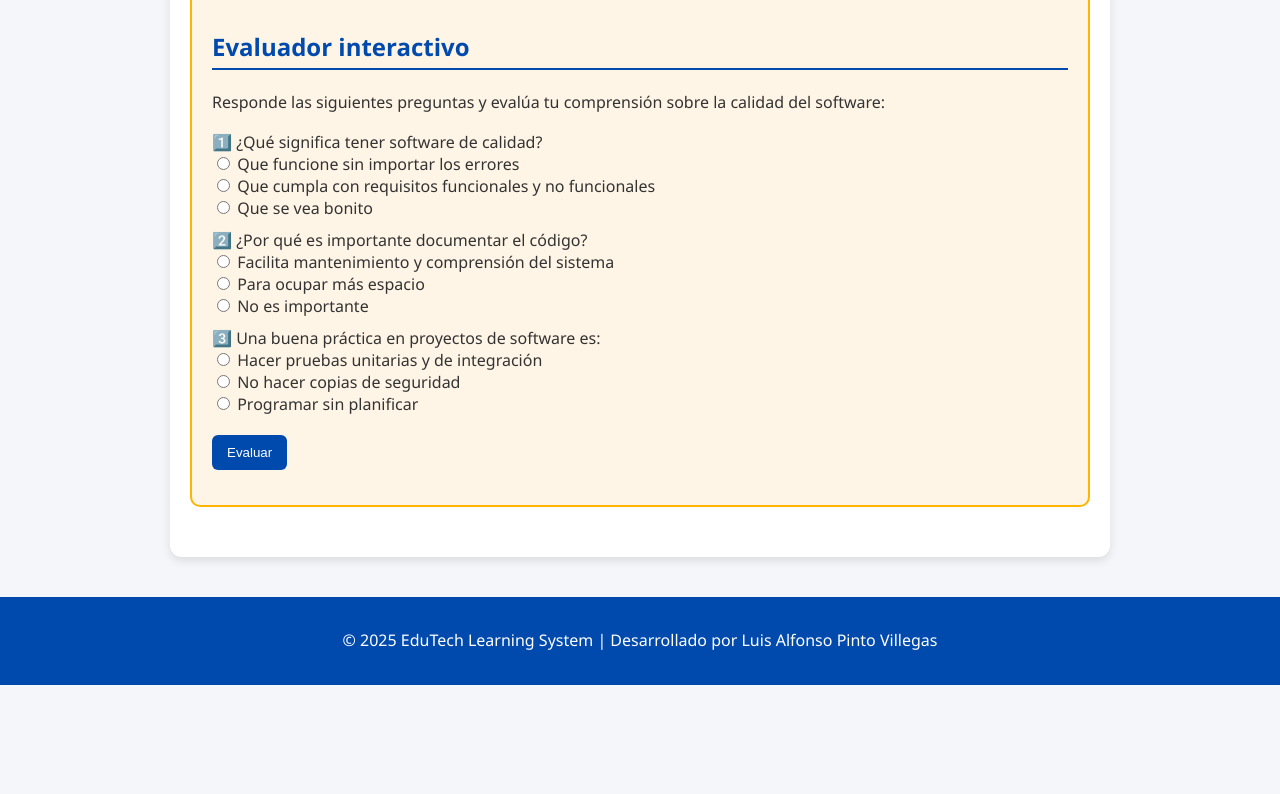
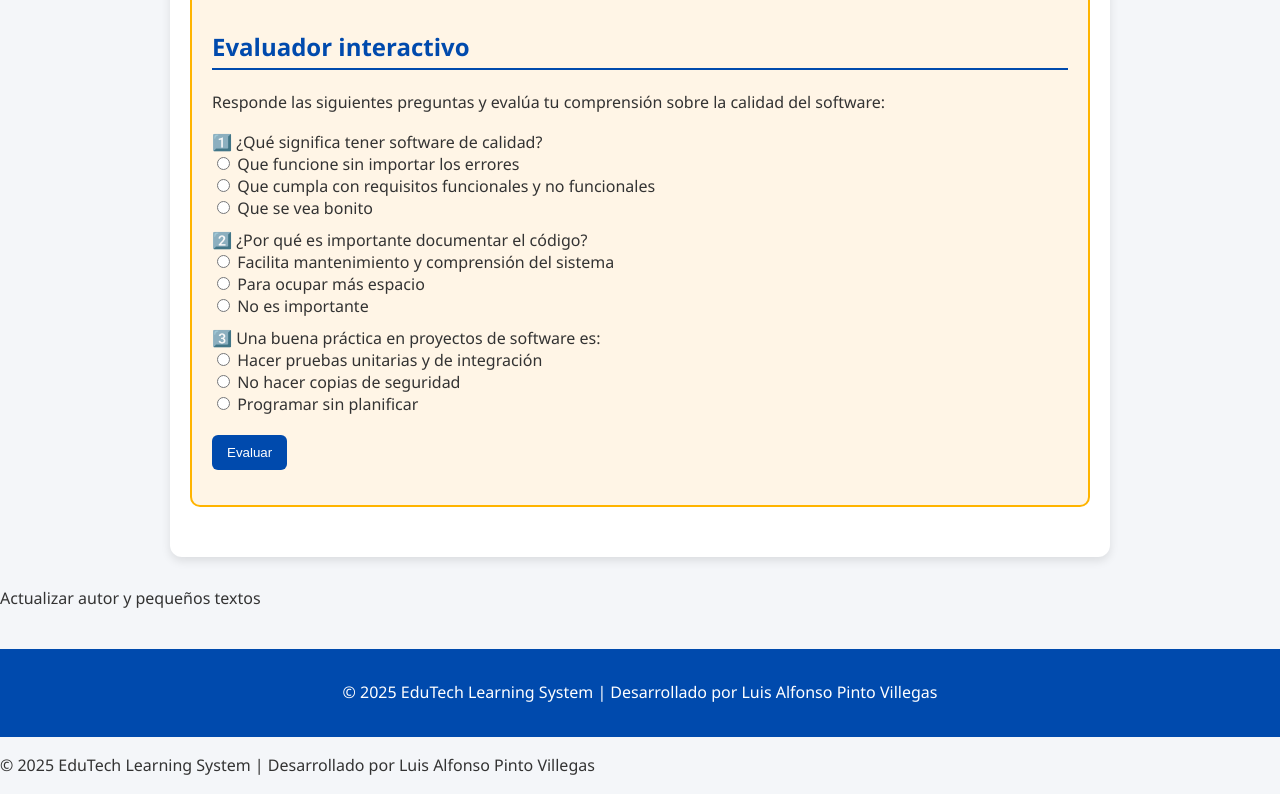
Before and after one commit to luispintov-lab/calidad-de-software, a plain HTML site: page index.html in a window 1280 px wide. Shown: the part 920-1714 px from the top of the page. Before the commit the page ends 1605 px from the top, so only its background shows below. Drawn offline with Linux system fonts and the light colour scheme.

Commit message:
Update index.html

```diff
--- a/index.html
+++ b/index.html
@@ -159,6 +159,7 @@
             </form>
         </section>
     </main>
+    Actualizar autor y pequeños textos
 
     <footer>
         <p>© 2025 EduTech Learning System | Desarrollado por Luis Alfonso Pinto Villegas</p>
@@ -180,3 +181,4 @@
     </script>
 </body>
 </html>
+<p>© 2025 EduTech Learning System | Desarrollado por Luis Alfonso Pinto Villegas</p>
```
